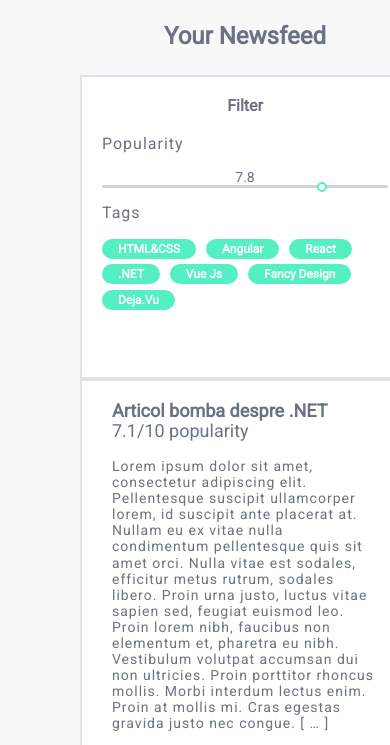
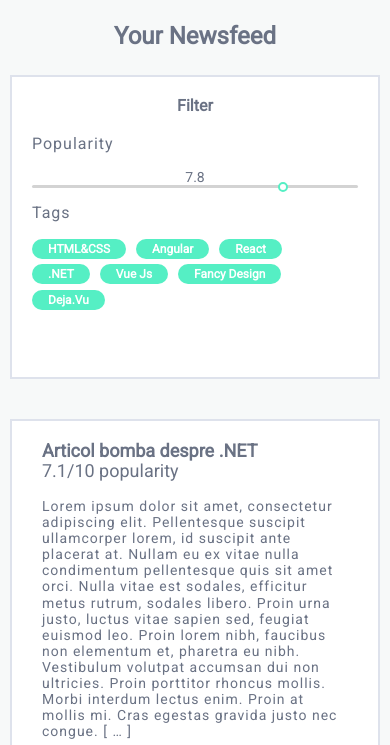
Before and after one commit to ilieandrei98/trextw, a website: page src/views/news-feed.html in a window 390 px wide. Shown: the part 63-808 px from the top of the page. Drawn offline with Linux system fonts and the light colour scheme; files that its build step writes are made by us from their sources; files whose address does not match are found by name.

Commit message:
Fixed meniu

```diff
--- a/src/css/feed-page.css
+++ b/src/css/feed-page.css
@@ -1,34 +1,33 @@
-.content{
+.content {
+    display:flex;
+    justify-content: center;
+    align-items: center;
+    flex-wrap: wrap;
+    overflow: hidden;
 
     font-family: 'Roboto',sans-serif;
-    display:flex;
-    justify-items: center;
-    flex-direction: column;
-    flex-wrap: wrap;
-    overflow: hidden;
 }
 
-.feed-title{
+.feed-title {
     font-size: 1.5rem;
     font-weight: bold;
     color:#6A7284;
     text-align: center;
 }
 
-.content-view-filter{
+.content-view-filter {
     display:flex;
     flex-direction: row;
-    padding: 0 5rem;
+    padding: 0 10px;;
 }
 
-.content-list{
+.content-list {
     display:flex;
     flex-direction: column;
     margin-right: 2.5rem;
 }
 
-.article{
-
+.article {
     display:flex;
     flex-direction: column;
     max-width: 53.125rem;
@@ -43,7 +42,7 @@
     border-color:#DEE2EC;
 }
 
-.article-header{
+.article-header {
     display:flex;
     flex-direction: row;
     justify-content: space-between;
@@ -52,7 +51,7 @@
     margin-bottom: 1rem;
 }
 
-.article-title{
+.article-title {
     align-self: start;
 
     font-weight: bold;
@@ -60,12 +59,12 @@
     color:#6A7284;
 }
 
-.popularity-score{
+.popularity-score {
     font-size: 1.125rem;
     color:#6A7284;
 }
 
-.article-content{
+.article-content {
     margin-bottom: 1rem;
 
     font-size: 0.875rem;
@@ -73,19 +72,19 @@
     letter-spacing: 0.0625rem;
 }
 
-.article-footer{
+.article-footer {
     display:flex;
     flex-direction: row;
     justify-content: space-between;
     flex-wrap: wrap;
 }
 
-.tag-list{
+.tag-list {
     display:flex;
     flex-direction: row;
 }
 
-.tag-label{
+.tag-label {
     height: 1.25rem;
 
     background-color:#55EFC4;
@@ -100,17 +99,18 @@
     margin-right: 0.625rem;
     margin-bottom: 0.35rem;
 }
-.article-tag-label{
+
+.article-tag-label {
     margin-right: 0.625rem;
 }
 
-.read-more-link{
+.read-more-link {
     font-size: 1rem;
     color:#6A7284;
     letter-spacing: 0.0625rem;
 }
 
-.filters-container{
+.filters-container {
     min-height: 18.75rem;
     max-height: 24rem;
     max-width: 13.75rem;
@@ -121,11 +121,11 @@
     border-color: #DEE2EC;
 }
 
-.filters-padded-container{
+.filters-padded-container {
     padding:1.25rem;
 }
 
-.filters-container-title{
+.filters-container-title {
     margin-bottom:1.25rem;
 
     text-align: center;
@@ -134,13 +134,13 @@
     color:#6A7284;
 }
 
-.filter-subtitle{
+.filter-subtitle {
     font-size:1rem;
     color:#6A7284;
     letter-spacing: 1px;
 }
 
-.popularity-filter-score{
+.popularity-filter-score {
     margin:0;
 
     color:#6A7284;
@@ -148,7 +148,7 @@
     font-size: 0.875rem;
 }
 
-.popularity-slider{
+.popularity-slider {
     -webkit-appearance: none;
     width: 100%;
     height: 3px;
@@ -156,6 +156,7 @@
     background: #d3d3d3;
     outline: none;
 }
+
 input[type=range]::-webkit-slider-thumb {
     -webkit-appearance: none;
     border: 2px solid #55EFC4;
@@ -181,16 +182,21 @@ input[type=range]::-webkit-slider-thumb {
       flex-wrap: wrap;
   }
 
-  @media screen and (max-width: 500px) {
-    .content-view-filter{
+  @media screen and (max-width: 768px) {
+    .content-view-filter {
         display:flex;
-    flex-direction: column-reverse;
-    margin-bottom: 2.5rem;
+        flex-direction: column-reverse;
+
+        margin: 0;
+        margin-bottom: 2.5rem;
     }
-    .filters-container{
+
+    .filters-container {
         max-width: 100rem;
+        margin-bottom: 2.5rem;
     }
-    .content-list{
+
+    .content-list {
         margin-right: 0;
     }
-  }
+}
--- a/src/css/style.css
+++ b/src/css/style.css
@@ -42,9 +42,13 @@ header {
     width: 100%;
     height: 60px;
     border-bottom: 2px solid #DEE2EC;
+
     display: flex;
     align-items: center;
     justify-content: space-between;
+
+    position: fixed;
+    background-color: #fff;
 }
 
 header .logo {
@@ -120,6 +124,7 @@ header label .sign-up-input {
 
 .container {
     display: flex;
+    padding-top: 62px;
 }
 
 header .mobile-buttons i {
@@ -133,6 +138,7 @@ header .search i {
 }
 
 .menu {
+    position: fixed;
     width: 17%;
     height: calc(100vh - 82px);
     padding-top: 20px;
@@ -145,6 +151,10 @@ header .search i {
     .menu {
         width: 30%;
     }
+
+    .content {
+        padding-left: 30%;
+    }
 }
 
 @media screen and (max-width: 768px) {
@@ -152,7 +162,6 @@ header .search i {
         display: none;
         width: 70%;
         height: calc(100vh - 20px);
-        position: absolute;
         z-index: 2;
         left: 0;
         top: 0;
@@ -276,7 +285,7 @@ header .search i {
     display: none;
     width: 100%;
     height: 100vh;
-    position: absolute;
+    position: fixed;
     left: 0;
     top: 0;
     background-color: rgba(106, 114, 132, 0.4);
@@ -286,17 +295,35 @@ header .search i {
     width: calc(100% - 17%);
     height: auto;
     min-height: calc(100vh - 82px);
+    padding-left: 17%;
+
     background-color: rgba(236, 240, 241, 0.4);
-    overflow-y: scroll;
+}
+
+@media screen and (max-width: 1248px) {
+    .content {
+        padding-left: 30%;
+    }
 }
 
 @media screen and (max-width: 768px) {
     .content {
         width: 100%;
         min-height: calc(100vh - 62px);
+        padding: 0;
     }
 }
 
 body, html {
     min-height: 100vh;
 }
+
+.content-container {
+    width: 80%;
+}
+
+@media screen and (max-width: 768px) {
+    .content-container {
+        width: 100%;
+    }
+}
--- a/src/views/news-feed.html
+++ b/src/views/news-feed.html
@@ -65,7 +65,7 @@
     </div>
     <div id="mobile-menu" class="overlay mobile-menu" onclick="closeMenu()">a</div>
     <div class="content" id="content">
-
+        <div class="content-container">
             <p class="feed-title">Your Newsfeed</p>
             <div class="content-view-filter">
                 <div class="content-list">
@@ -260,7 +260,6 @@
                 </div>
             </div>
         </div>
-
-
     </div>
 </div>
+</div>
```
Lines whose indentation alone changed are shown as unchanged.
